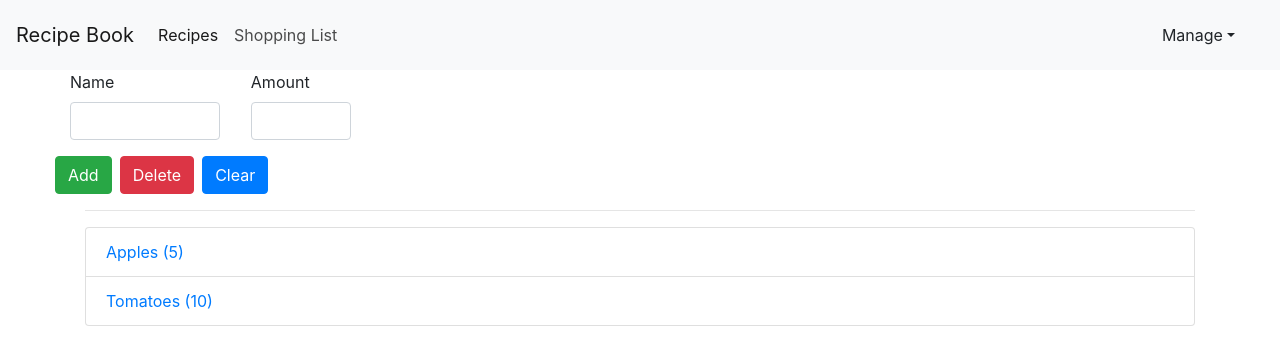
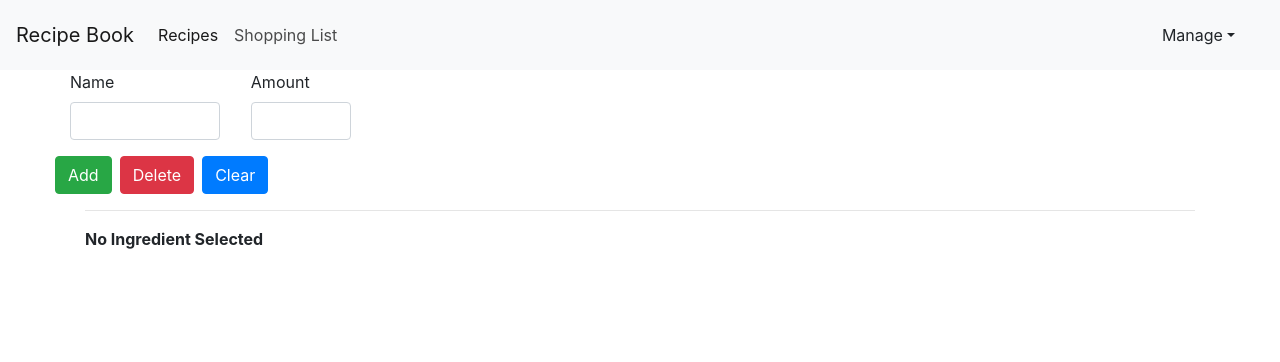
Before and after one commit to aagarwal10/angular-complete-guide, an Angular app: page / in a window 1280 px wide. Both pictures are taken after a click on the link "Shopping List". Shown: the top 362 px of the page. Built offline with nearby package versions, Linux system fonts and the light colour scheme.

Commit message:
added recipe ingredients to shopping list

```diff
--- a/src/app/recipe-list/recipe-detail/recipe-detail.component.html
+++ b/src/app/recipe-list/recipe-detail/recipe-detail.component.html
@@ -17,7 +17,7 @@
                 <button type="button" class="btn btn-primary dropdown-toggle">Manage Recipe<span
                         class="caret"></span></button>
                 <ul class="dropdown-menu">
-                    <li><a class="dropdown-item" href="#">To Shopping List</a></li>
+                    <li><a class="dropdown-item" href="#" (click)="addToShoppingList()">To Shopping List</a></li>
                     <li><a class="dropdown-item" href="#">Edit Recipe</a></li>
                     <li><a class="dropdown-item" href="#">Delete Recipe</a></li>
                 </ul>
--- a/src/app/recipe-list/recipe-detail/recipe-detail.component.ts
+++ b/src/app/recipe-list/recipe-detail/recipe-detail.component.ts
@@ -20,4 +20,8 @@ export class RecipeDetailComponent implements OnInit {
       }
     )
   }
+
+  addToShoppingList() {
+      this.recipeService.addToShoppingList(this.selectedRecipe.ingredients.slice());
+  }
 }
--- a/src/app/recipe-list/recipe.service.ts
+++ b/src/app/recipe-list/recipe.service.ts
@@ -1,6 +1,7 @@
 import { Injectable, EventEmitter } from '@angular/core';
 import { Recipe } from './recipe.model';
 import { Ingredient } from '../shared/ingredient.model';
+import { ShoppingListService } from '../shopping-list/shopping-list.service';
 
 @Injectable( {
     providedIn : 'root'
@@ -39,11 +40,14 @@ export class RecipeService {
                     ]),
       ];
 
-    constructor() { }
+    constructor(private shoppingListService: ShoppingListService) { }
 
     getRecipes() {
         return this.recipes.slice();
     }
 
+    addToShoppingList(ingredients : Ingredient[]) {
+        this.shoppingListService.addIngredients(ingredients);
+    }
 
 }
--- a/src/app/shopping-list/shopping-list.component.html
+++ b/src/app/shopping-list/shopping-list.component.html
@@ -2,7 +2,7 @@
     <div class="col-md">
         <app-shopping-edit></app-shopping-edit>
         <hr>
-        <ul class="list-group">
+        <ul class="list-group" *ngIf="ingredients?.length > 0; else noIngredientTemplate">
             <a class="list-group-item" style="cursor: pointer;"
                 *ngFor="let ingredient of ingredients">
                 {{ingredient.name}} ({{ingredient.amount}})
@@ -10,3 +10,7 @@
         </ul>
     </div>
 </div>
+
+<ng-template #noIngredientTemplate>
+    <p><strong>No Ingredient Selected</strong></p>
+</ng-template>
--- a/src/app/shopping-list/shopping-list.component.ts
+++ b/src/app/shopping-list/shopping-list.component.ts
@@ -16,9 +16,9 @@ export class ShoppingListComponent implements OnInit {
   ngOnInit(): void {
     this.ingredients = this.shoppingListService.getIngredients();
 
-    this.shoppingListService.ingredientAdded.subscribe(
-      (ingredient : Ingredient) => {
-        this.ingredients.push(ingredient);
+    this.shoppingListService.ingredientsAdded.subscribe(
+      (ingredients : Ingredient[]) => {
+        this.ingredients = ingredients;
       }
     )
   }
--- a/src/app/shopping-list/shopping-list.service.ts
+++ b/src/app/shopping-list/shopping-list.service.ts
@@ -5,12 +5,9 @@ import { Ingredient } from '../shared/ingredient.model';
     providedIn : 'root'
 })
 export class ShoppingListService {
-    ingredientAdded : EventEmitter<Ingredient> = new EventEmitter<Ingredient>();
+    ingredientsAdded : EventEmitter<Ingredient[]> = new EventEmitter<Ingredient[]>();
 
-    private ingredients : Ingredient[] = [
-        new Ingredient("Apples", 5),
-        new Ingredient("Tomatoes", 10),
-      ];
+    private ingredients : Ingredient[] = [];
 
     constructor() { }
 
@@ -20,6 +17,11 @@ export class ShoppingListService {
 
     addIngredient(ingredient : Ingredient) {
         this.ingredients.push(ingredient);
-        this.ingredientAdded.emit(ingredient);
+        this.ingredientsAdded.emit(this.ingredients.slice());
+    }
+
+    addIngredients(ingredientsToAdd : Ingredient[]) {
+        this.ingredients.push(...ingredientsToAdd);
+        this.ingredientsAdded.emit(this.ingredients.slice());
     }
 }
```
